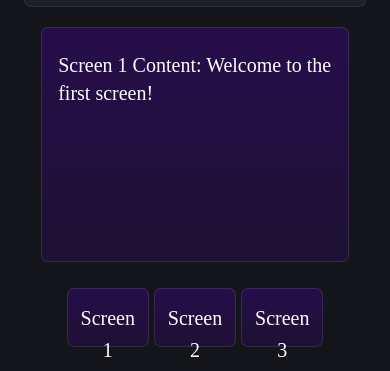
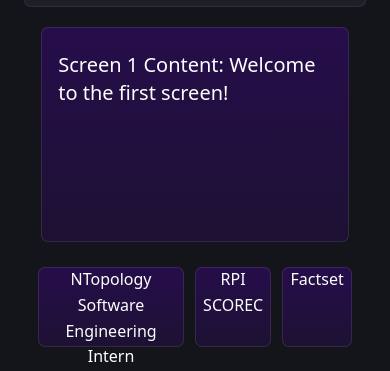
Before and after one commit to Rezlang/portfolio, an Astro site: page / in a window 390 px wide. Shown: the part 1951-2322 px from the top of the page. Built offline with nearby package versions, Linux system fonts and the light colour scheme; Astro itself is replaced by a stand-in of ours.

Commit message:
better mobile cardswitcher

```diff
--- a/src/components/cardSwitcher.jsx
+++ b/src/components/cardSwitcher.jsx
@@ -6,26 +6,24 @@ const CardSwitcher = () => {
     'Screen 2 Content: Here\'s some info about the second screen.',
     'Screen 3 Content: And this is the third screen, with even more info.',
   ];
+  const cardSwitch = [
+    'NTopology', 'Software Engineering Intern',
+    'RPI SCOREC', 'Undergraduate Research',
+    'Factset', 'Deep Learning Engineering Intern',
+  ]
 
   const [currentCardIndex, setCurrentCardIndex] = useState(0);
   const [isMobile, setIsMobile] = useState(false);
 
   useEffect(() => {
-    // Function to update state based on window width
     const handleResize = () => {
       setIsMobile(window.innerWidth < 768);
     };
 
-    // Call handleResize on mount to set initial value
     handleResize();
-
-    // Add event listener for subsequent resize events
     window.addEventListener('resize', handleResize);
-
-    // Cleanup function to remove event listener
     return () => window.removeEventListener('resize', handleResize);
   }, []);
-
 
   return (
       <div style={{
@@ -34,38 +32,44 @@ const CardSwitcher = () => {
           alignItems: isMobile ? 'center' : 'stretch',
           justifyContent: isMobile ? 'center' : 'space-between',
       }}>
-      {/* Card on the left */}
           <div style={{
               width: isMobile ? '80%' : '38%', textDecoration: 'none', lineHeight: '1.4',
               padding: '1% 5% 5% 5%', borderRadius: '7px', color: 'white',
               background: 'var(--card-background-purple)',
               boxShadow: 'inset 0 0 0 1px rgba(255, 255, 255, 0.1)',
-              height: isMobile ? '40rem' : 'auto', fontFamily: 'inhert',
+              height: isMobile ? '40rem' : 'auto', fontFamily: 'inherit',
           }}>
         <p>{cardContents[currentCardIndex]}</p>
       </div>
 
-      {/* Vertical divs acting as buttons on the right */}
           <div style={{
               display: 'flex',
               justifyContent: 'center', alignItems: 'center',
-              width: '40%', gap: '4%', flexDirection: isMobile ? 'row' : 'column',
+              width: isMobile ? '80%' : '40%' , gap: '4%', flexDirection: isMobile ? 'row' : 'column',
           }}>
         {cardContents.map((_, index) => (
           <div
             key={index}
             onClick={() => setCurrentCardIndex(index)}
                 style={{
-                    cursor: 'pointer', padding: '10%',
+                    cursor: 'pointer', padding: isMobile && index === currentCardIndex ? '0 10%' : '0 3%',
                     background: 'var(--card-background-purple)', borderRadius: '7px',
                     textAlign: 'center', boxShadow: 'inset 0 0 0 1px rgba(255, 255, 255, 0.1)',
-                    height: isMobile ? '2rem' : 'auto', fontFamily: 'inhert',
+                    height: isMobile ? '5rem' : 'auto',
+                    fontFamily: 'inherit', fontSize: '1rem',
+                    transition: 'padding 0.3s ease'
                 }}
-            role="button" // This helps with accessibility
-            tabIndex={0} // This makes the div focusable, also for accessibility
-            onPress={(e) => e.key === 'Enter' && setCurrentCardIndex(index)} // Allows keyboard navigation
+            role="button"
+            tabIndex={0}
           >
-            Screen {index + 1}
+            <div>
+              {cardSwitch[index * 2]}
+            </div>
+            {isMobile ?
+              (index === currentCardIndex && <div>{cardSwitch[index * 2 + 1]}</div>)
+              :
+              <div>{cardSwitch[index * 2 + 1]}</div>
+            }
           </div>
         ))}
       </div>
```
